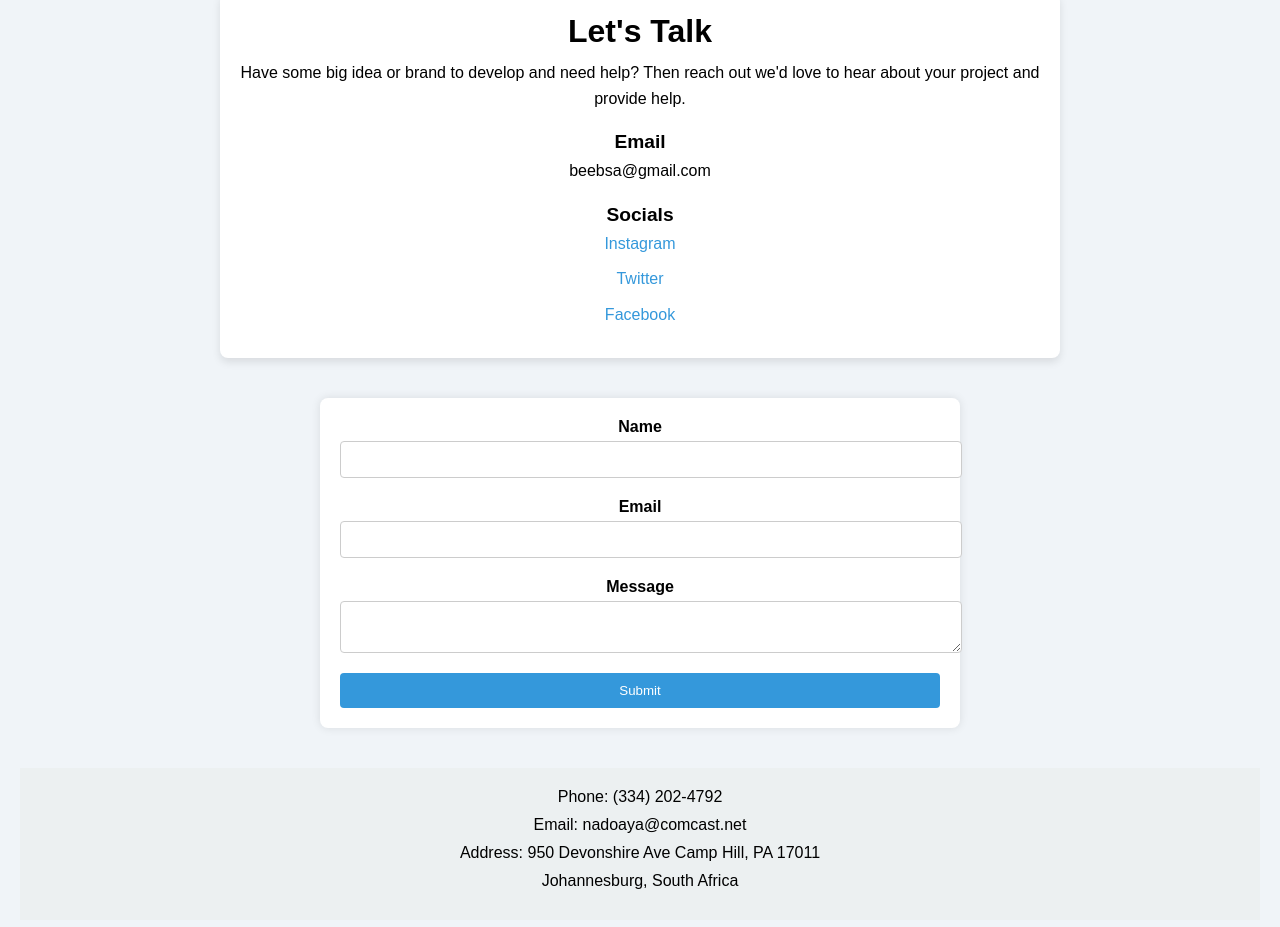
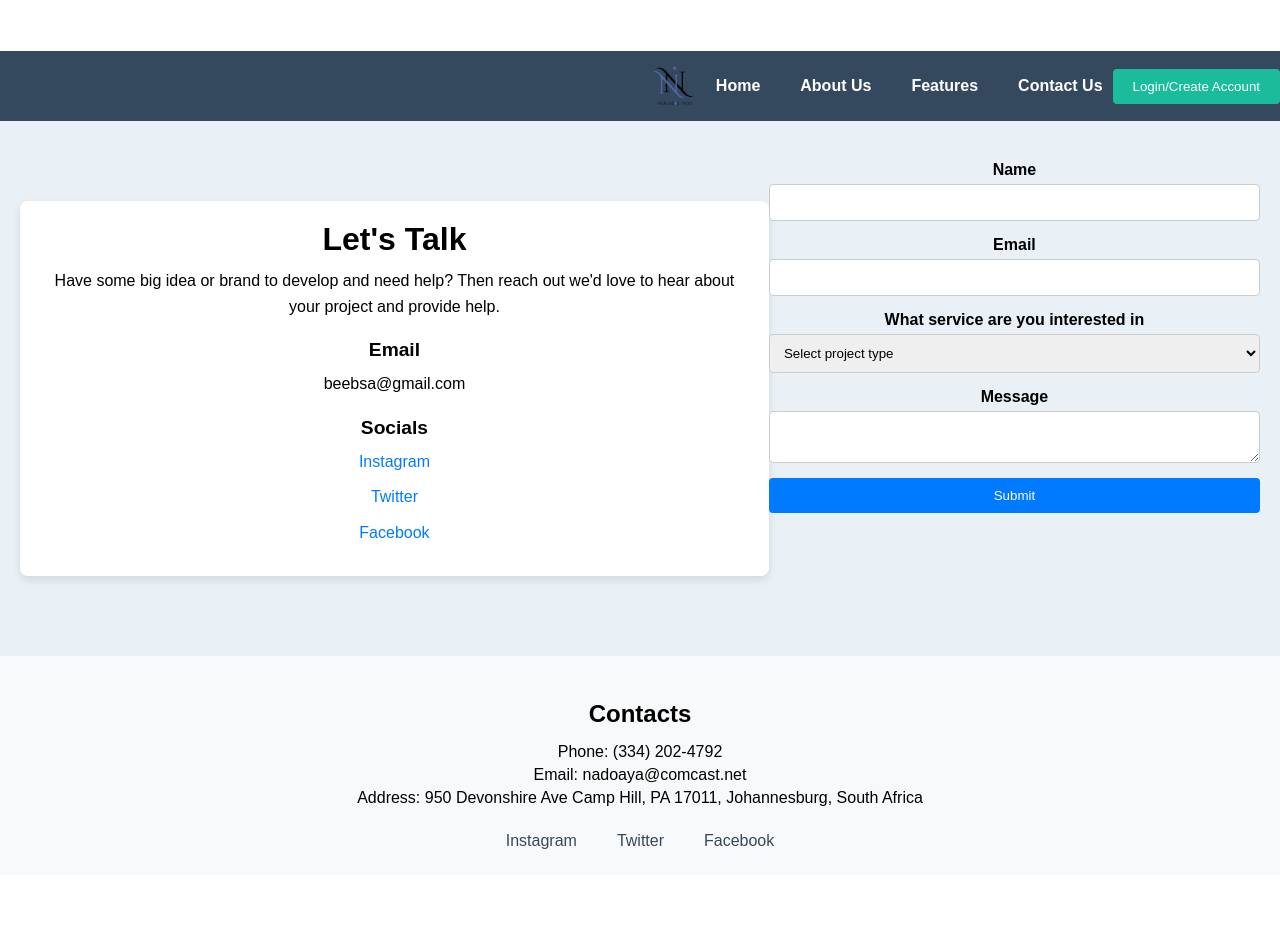
Before and after one commit to jammie-commits/neighbor-nest-front-end, a React (Create React App) app in the folder neighbornest/: page /contact in a window 1280 px wide. Shown: the part 121-1048 px from the top of the page. After the commit the page ends 996 px from the top, so only its background shows below. Built offline with nearby package versions, Linux system fonts and the light colour scheme.

Commit message:
contactus commits

```diff
--- a/neighbornest/src/App.jsx
+++ b/neighbornest/src/App.jsx
@@ -3,6 +3,7 @@ import { BrowserRouter as Router, Route, Routes, Link } from 'react-router-dom';
 import DefaultPage from './pages/DefaultPage'; // Import DefaultPage
 import ContactUs from './components/ContactUs/ContactUs'; // Import ContactUs
 import AboutUs from './components/AboutUs/AboutUs'; // Import AboutUs
+import Dashboard from './components/Dashboard/Dashboard'; // Import Dashboard
 import './App.css';
 import '@fortawesome/fontawesome-free/css/all.min.css';
 
@@ -21,13 +22,16 @@ function App() {
             <li>
               <Link to="/contact">Contact Us</Link>
             </li>
-
+            <li>
+              <Link to="/dashboard">Dashboard</Link> {/* Add Dashboard link */}
+            </li>
           </ul>
         </nav>
         <Routes>
           <Route path="/" element={<DefaultPage />} /> {/* Default route */}
           <Route path="/about" element={<AboutUs />} />
           <Route path="/contact" element={<ContactUs />} />
+          <Route path="/dashboard" element={<Dashboard />} /> {/* Add Dashboard route */}
           <Route path="*" element={<DefaultPage />} /> {/* Handle unmatched routes */}
         </Routes>
       </div>
--- a/neighbornest/src/components/AboutUs/AboutUs.jsx
+++ b/neighbornest/src/components/AboutUs/AboutUs.jsx
@@ -5,7 +5,7 @@ function AboutUs() {
   return (
     <div className="about-us">
       <header className="header">
-        <img src="/path/to/logo.png" alt="Logo" className="logo" />
+        <img src="/images/White_And_Black_Modern_Abstract_Beauty_Logo-removebg-preview 1 (1).png" alt="Logo" className="logo" />
         <nav className="nav">
           <a href="/">Home</a>
           <a href="/about">About Us</a>
@@ -29,7 +29,6 @@ function AboutUs() {
         <p>Email: info@example.net</p>
         <p>Address: 900 Domenico Ave Cape City, NL 12317, Johannesburg, South Africa</p>
         <div className="socials">
-
           <a href="https://instagram.com">Instagram</a>
           <a href="https://twitter.com">Twitter</a>
           <a href="https://facebook.com">Facebook</a>
--- a/neighbornest/src/components/ContactUs/ContactUs.css
+++ b/neighbornest/src/components/ContactUs/ContactUs.css
@@ -1,57 +1,74 @@
-/* Reset some default styles */
-body, h1, h2, p, ul, li {
+/* ContactUs.css */
+
+body {
+    font-family: 'Arial', sans-serif;
     margin: 0;
     padding: 0;
     box-sizing: border-box;
   }
 
-#contact-us {
+  .header {
     display: flex;
-    flex-direction: column;
+    justify-content: space-between;
     align-items: center;
     padding: 20px;
-    background-color: #f0f4f8;
-    font-family: 'Arial', sans-serif;
+    background-color: #f8f9fa;
+  }
+
+  .logo {
+    height: 60px;
+  }
+
+  .nav {
+    display: flex;
+    gap: 20px;
+  }
+
+  .nav a {
+    text-decoration: none;
+    color: #000;
+    font-weight: bold;
+  }
+
+  .login-button {
+    background-color: #007bff;
+    color: #fff;
+    border: none;
+    padding: 10px 20px;
+    cursor: pointer;
+  }
+
+  .contact-container {
+    display: flex;
+    justify-content: space-between;
+    padding: 40px 20px;
+    background-color: #e9f1f7;
   }
 
   .contact-info {
-    max-width: 600px;
-    text-align: left;
-    margin-bottom: 40px;
+    max-width: 40%;
   }
 
   .contact-info h1 {
     font-size: 2em;
-    margin-bottom: 10px;
   }
 
   .contact-info p {
-    font-size: 1em;
-    margin-bottom: 20px;
+    margin: 10px 0;
   }
 
   .contact-info h2 {
     font-size: 1.2em;
     margin-top: 20px;
-    margin-bottom: 5px;
   }
 
   .contact-info a {
-    color: #3498db;
+    color: #007bff;
     text-decoration: none;
   }
 
-.contact-info a:hover {
-    text-decoration: underline;
-}
-
   .contact-form {
-    max-width: 600px;
-    width: 100%;
-    background: #fff;
-    padding: 20px;
-    border-radius: 8px;
-    box-shadow: 0 0 10px rgba(0, 0, 0, 0.1);
+    width: 50%;
   }
 
   .contact-form form {
@@ -65,88 +82,51 @@ body, h1, h2, p, ul, li {
   }
 
   .contact-form input,
-.contact-form textarea,
-.contact-form select {
-    width: 100%;
+  .contact-form select,
+  .contact-form textarea {
+    margin-bottom: 15px;
     padding: 10px;
-    margin-bottom: 20px;
     border: 1px solid #ccc;
     border-radius: 4px;
   }
 
   .contact-form button {
-    padding: 10px;
-    background-color: #3498db;
+    padding: 10px 20px;
+    background-color: #007bff;
     color: white;
     border: none;
+    cursor: pointer;
     border-radius: 4px;
-    cursor: pointer;
-}
-
-.contact-form button:hover {
-    background-color: #2980b9;
   }
 
   footer {
-    width: 100%;
-    padding: 20px 0;
-    background-color: #ecf0f1;
-    text-align: center;
-    margin-top: 40px;
+    background-color: #f8f9fa;
+    padding: 20px;
   }
 
-footer .contacts {
-    display: flex;
-    justify-content: space-around;
-    flex-wrap: wrap;
+  .contacts {
+    max-width: 800px;
+    margin: 0 auto;
+    text-align: center;
   }
 
-footer ul {
-    list-style-type: none;
+  .contacts h3 {
+    font-size: 1.5em;
+    margin-bottom: 15px;
   }
 
-footer li {
-    margin-bottom: 10px;
+  .contacts p {
+    margin: 5px 0;
   }
 
-.navbar {
+  .socials {
     display: flex;
-    justify-content: space-between;
-    align-items: center;
-    padding: 10px 20px;
-    background-color: #34495e;
-    color: white;
+    justify-content: center;
+    gap: 20px;
+    margin-top: 10px;
   }
 
-.navbar .logo img {
-    height: 40px;
+  .socials a {
+    text-decoration: none;
+    color: #007bff;
   }
-
-.navbar .nav-links {
-    list-style-type: none;
-    display: flex;
-    gap: 20px;
-}
-
-.navbar .nav-links li a {
-    color: white;
-    text-decoration: none;
-    padding: 5px 10px;
-    border-radius: 4px;
-}
-
-.navbar .nav-links li a:hover {
-    background-color: #1abc9c;
-}
-
-.navbar .login a {
-    color: white;
-    text-decoration: none;
-    padding: 5px 10px;
-    border-radius: 4px;
-    background-color: #1abc9c;
-}
-
-.navbar .login a:hover {
-    background-color: #16a085;
-}
--- a/neighbornest/src/components/ContactUs/ContactUs.jsx
+++ b/neighbornest/src/components/ContactUs/ContactUs.jsx
@@ -4,15 +4,27 @@ import './ContactUs.css';
 const Contacts = () => {
   return (
     <div id="contact-us">
+      <header className="header">
+        <img src="/images/White_And_Black_Modern_Abstract_Beauty_Logo-removebg-preview 1 (1).png" alt="Logo" className="logo" />
+        <nav className="nav">
+          <a href="/">Home</a>
+          <a href="/about">About Us</a>
+          <a href="/features">Features</a>
+          <a href="/contact">Contact Us</a>
+        </nav>
+        <button className="login-button">Login/Create Account</button>
+      </header>
+
+      <div className="contact-container">
         <div className="contact-info">
           <h1>Let's Talk</h1>
           <p>Have some big idea or brand to develop and need help? Then reach out we'd love to hear about your project and provide help.</p>
           <h2>Email</h2>
           <p>beebsa@gmail.com</p>
           <h2>Socials</h2>
-                <p><a href="#instagram">Instagram</a></p>
-                <p><a href="#twitter">Twitter</a></p>
-                <p><a href="#facebook">Facebook</a></p>
+          <p><a href="https://instagram.com" target="_blank" rel="noopener noreferrer">Instagram</a></p>
+          <p><a href="https://twitter.com" target="_blank" rel="noopener noreferrer">Twitter</a></p>
+          <p><a href="https://facebook.com" target="_blank" rel="noopener noreferrer">Facebook</a></p>
         </div>
         <div className="contact-form">
           <form>
@@ -22,19 +34,31 @@ const Contacts = () => {
             <label htmlFor="email">Email</label>
             <input type="email" id="email" name="email" required />
 
+            <label htmlFor="service">What service are you interested in</label>
+            <select id="service" name="service" required>
+              <option value="">Select project type</option>
+              <option value="event-planning">Event Planning</option>
+              <option value="news-sharing">News Sharing</option>
+            </select>
+
             <label htmlFor="message">Message</label>
             <textarea id="message" name="message" required></textarea>
             <button type="submit">Submit</button>
           </form>
         </div>
+      </div>
+
       <footer>
         <div className="contacts">
-                    <ul>
-                        <li>Phone: (334) 202-4792</li>
-                        <li>Email: nadoaya@comcast.net</li>
-                        <li>Address: 950 Devonshire Ave Camp Hill, PA 17011</li>
-                        <li>Johannesburg, South Africa</li>
-                    </ul>
+          <h3>Contacts</h3>
+          <p>Phone: (334) 202-4792</p>
+          <p>Email: nadoaya@comcast.net</p>
+          <p>Address: 950 Devonshire Ave Camp Hill, PA 17011, Johannesburg, South Africa</p>
+          <div className="socials">
+            <a href="https://instagram.com">Instagram</a>
+            <a href="https://twitter.com">Twitter</a>
+            <a href="https://facebook.com">Facebook</a>
+          </div>
         </div>
       </footer>
     </div>
```
Lines whose indentation alone changed are shown as unchanged.
